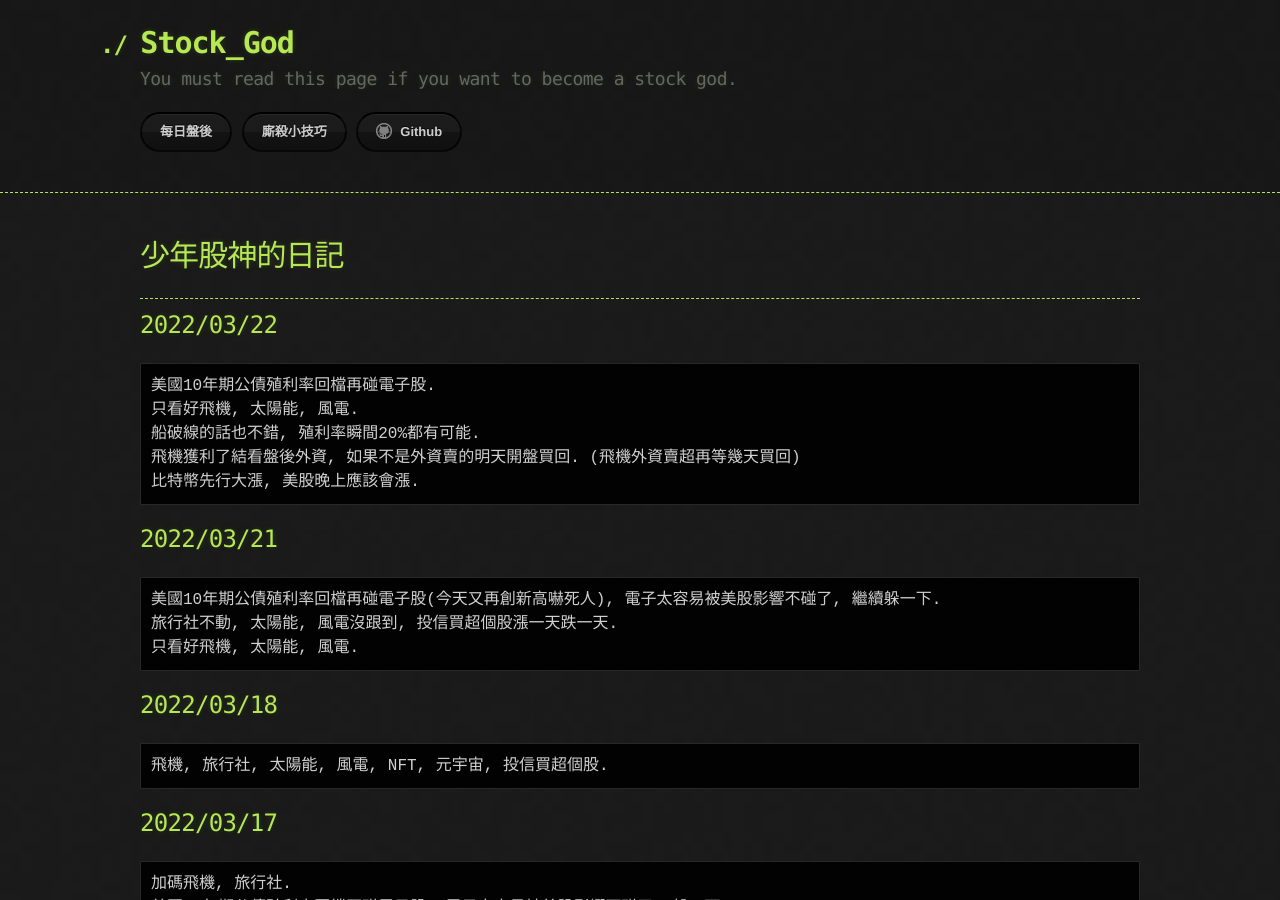
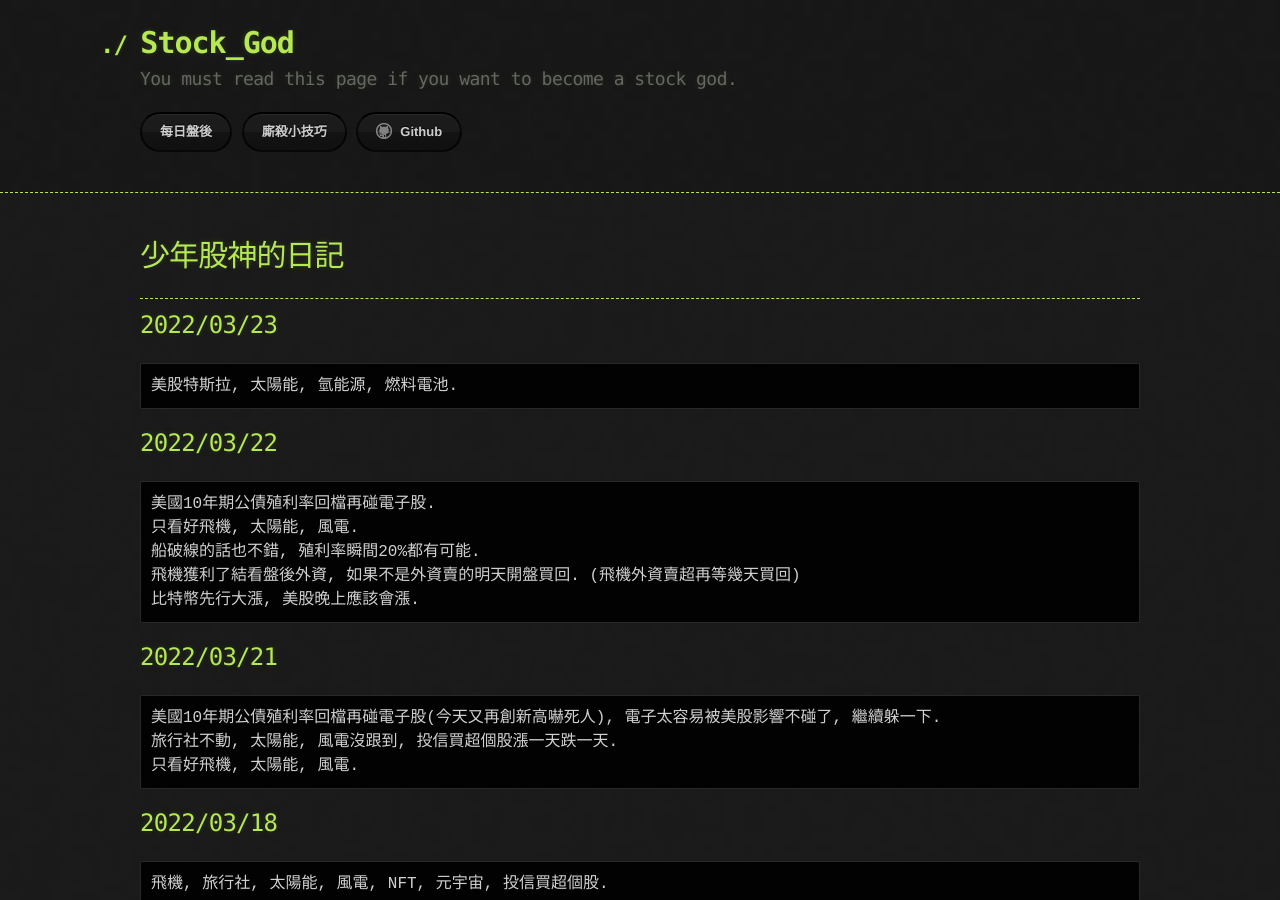
Before and after one commit to lepg5487/Stock_God, a Jekyll site: the page built from index.md, in a window 1280 px wide and 900 px high. Built offline with Jekyll 4.4.1, drawn with Linux system fonts in a browser that asks for light colours; our own code applies the rules of GitHub Pages for plain Markdown files.

Commit message:
Update index.md

````diff
--- a/index.md
+++ b/index.md
@@ -5,6 +5,11 @@ layout: testlayouts
 # 少年股神的日記
 
 ---
+
+## 2022/03/23
+```
+美股特斯拉, 太陽能, 氫能源, 燃料電池.
+```
 
 ## 2022/03/22
 ```
````
